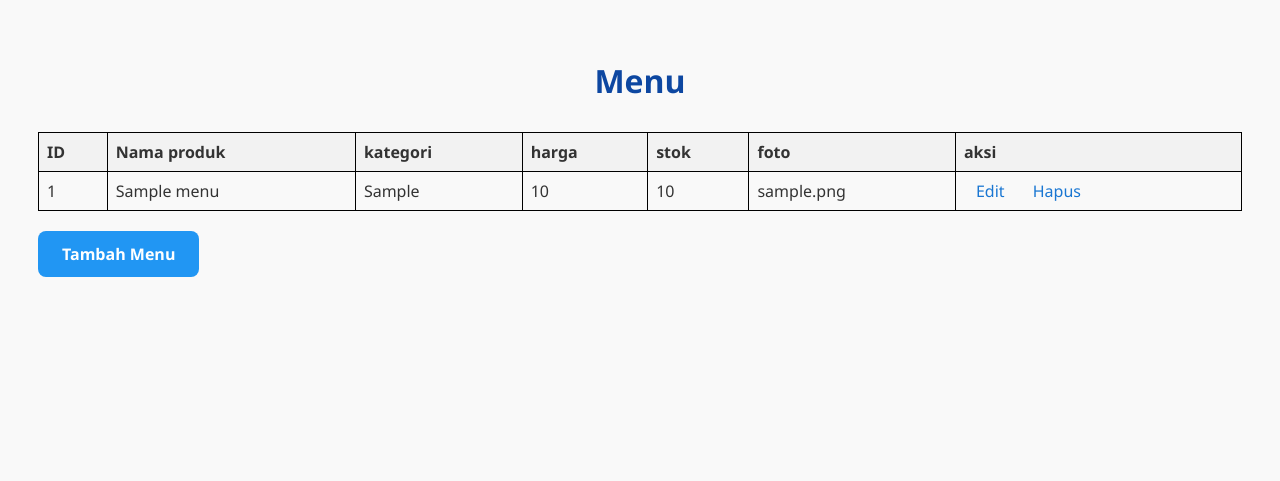
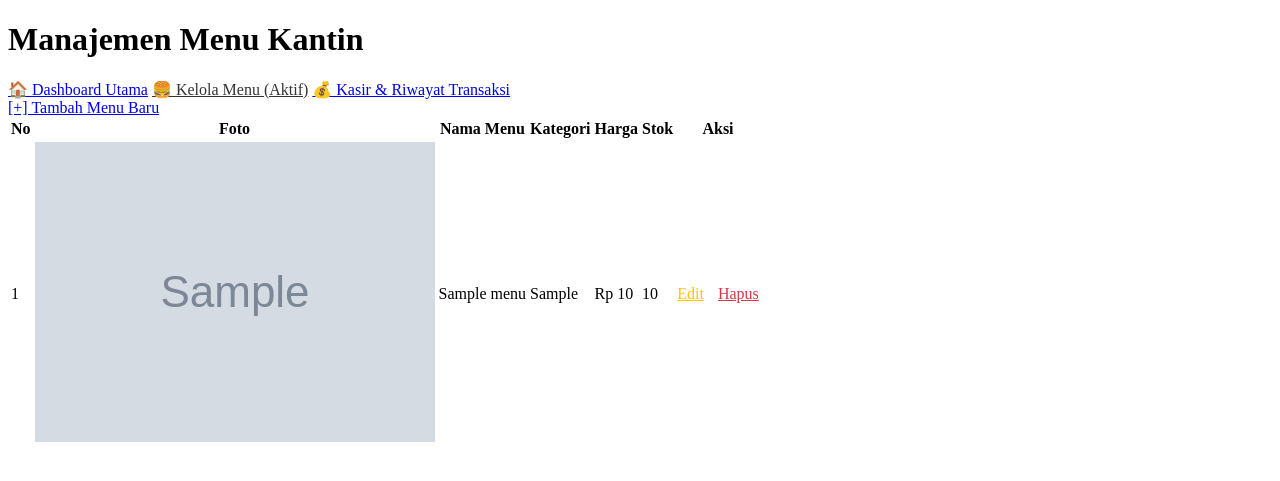
Before and after one commit to Nuryamin0/Project-Aplikasi-Kantin-sekolah, a PHP site: page /menu/index.php in a window 1280 px wide. Shown: the top 481 px of the page. Run offline with PHP 8.4, Linux system fonts and the light colour scheme; tables that the repository leaves empty or names only in its code hold one stand-in row (values such as "Sample post"); grey boxes marked "Sample" are stand-in pictures.

Commit message:
menambahkan transaksi

```diff
--- a/menu/hapus.php
+++ b/menu/hapus.php
@@ -1,5 +1,5 @@
 <?php
-include"../config/koneksi.php";
+include "../config/koneksi.php";
 
 /** @var mysqli $koneksi */
 
--- a/menu/index.php
+++ b/menu/index.php
@@ -1,11 +1,10 @@
 <?php
-include"../config/koneksi.php";
+include "../config/koneksi.php";
 
 /** @var mysqli $koneksi */
 
-$query = "SELECT * FROM menu";
+$query = "SELECT * FROM menu ORDER BY id_menu DESC";
 $hasil = mysqli_query($koneksi, $query);
-$data = mysqli_fetch_all($hasil, MYSQLI_ASSOC);
 ?>
 
 <!DOCTYPE html>
@@ -13,104 +12,63 @@ $data = mysqli_fetch_all($hasil, MYSQLI_ASSOC);
 <head>
     <meta charset="UTF-8">
     <meta name="viewport" content="width=device-width, initial-scale=1.0">
-    <title>Document</title>
-    <style>
-        body {
-    padding: 30px;
-    font-family: "Segoe UI", Tahoma, Geneva, Verdana, sans-serif;
-    background-color: #f9f9f9;
-    color: #333;
-}
-
-h1 {
-    color: #0d47a1;
-    text-align: center;
-    margin-bottom: 30px;
-    font-size: 2em;
-}
-
-a {
-    text-decoration: none;
-    color: #1976d2;
-    padding: 6px 12px;
-    border-radius: 6px;
-    transition: background-color 0.2s;
-}
-
-a:hover {
-    background-color: #e3f2fd;
-    color: #1565c0;
-}
-
-
-        table {
-            width: 100%;
-            border-collapse: collapse;
-        }
-        th, td {
-            border: 1px solid black;
-            padding: 8px;
-            text-align: left;
-        }
-        th {
-            background-color: #f2f2f2;
-        }
-
-        .btn-zoom {
-    display: inline-block;
-    padding: 12px 24px;
-    background-color: #2196f3;
-    color: white;
-    border-radius: 8px;
-    font-weight: bold;
-    text-align: center;
-    margin-top: 20px;
-    transition: transform 0.2s ease;
-}
-
-.btn-zoom:hover {
-    transform: scale(1.1);  /* sedikit membesar saat diklik */
-}
-
-tbody {
-    color: #333;
-
-}
-    </style>
+    <title>Kantin Sekolah - Daftar Menu</title>
 </head>
 <body>
-    <h1>Menu</h1>
+
+    <h1>Manajemen Menu Kantin</h1>
+    <div class="navigasi">
+        <a href="../index.php">🏠 Dashboard Utama</a>
+        <a href="index.php" style="color: #333; cursor: default;">🍔 Kelola Menu (Aktif)</a>
+        <a href="../transaksi/index.php">💰 Kasir & Riwayat Transaksi</a>
+    </div>
+
+    <a href="tambah.php" class="btn-tambah">[+] Tambah Menu Baru</a>
+
     <table>
         <thead>
             <tr>
-                <th>ID</th>
-                <th>Nama produk</th>
-                <th>kategori</th>
-                <th>harga</th>
-                <th>stok</th>
-                <th>foto</th>
-                <th>aksi</th>
+                <th>No</th>
+                <th>Foto</th>
+                <th>Nama Menu</th>
+                <th>Kategori</th>
+                <th>Harga</th>
+                <th>Stok</th>
+                <th>Aksi</th>
             </tr>
         </thead>
         <tbody>
-            <?php foreach ($data as $menu):?>
+            <?php
+            $no = 1;
+            while ($data = mysqli_fetch_assoc($hasil)) {
+            ?>
             <tr>
-                <td><?php echo $menu['id_menu']; ?></td>
-                <td><?php echo $menu['nama_produk']; ?></td>
-                <td><?php echo $menu['kategori']; ?></td>
-                <td><?php echo $menu['harga'];?></td>
-                <td><?php echo $menu['stok'];?></td>
-                <td><?php echo $menu['foto'];?></td>
+                <td><?php echo $no++; ?></td>
                 <td>
-                    <a href="edit.php?id_menu=<?php echo $menu['id_menu']; ?>">Edit</a>
-                    <a href="javascript:void(0)" onclick="deleteData(<?php echo $menu['id_menu']; ?>)">Hapus</a>
+                    <?php if (!empty($data['foto'])): ?>
+                        <img src="../assets/uploads/<?php echo $data['foto']; ?>" alt="Foto Menu">
+                    <?php else: ?>
+                        <span style="color: #999; font-style: italic;">Tidak ada foto</span>
+                    <?php endif; ?>
+                </td>
+                <td><?php echo $data['nama_menu']; ?></td>
+                <td><?php echo $data['kategori']; ?></td>
+                <td>Rp <?php echo number_format($data['harga'], 0, ',', '.'); ?></td>
+                <td><?php echo $data['stok']; ?></td>
+                <td>
+                    <a href="edit.php?id=<?php echo $data['id_menu']; ?>" style="color: #ffc107; margin-right: 10px;">Edit</a>
+                    <a href="hapus.php?id=<?php echo $data['id_menu']; ?>" style="color: #dc3545;" onclick="return confirm('Apakah Anda yakin ingin menghapus menu ini?')">Hapus</a>
                 </td>
             </tr>
-            <?php endforeach; ?>
+            <?php } ?>
+
+            <?php if (mysqli_num_rows($hasil) == 0): ?>
+            <tr>
+                <td colspan="7" style="text-align: center; font-style: italic;">Belum ada data menu di kantin.</td>
+            </tr>
+            <?php endif; ?>
         </tbody>
     </table>
-    <a href="tambah.php" class="btn-zoom">Tambah Menu</a>
 
-    <script src="../assets/script.js"></script>
 </body>
 </html>
--- a/transaksi/detail.php
+++ b/transaksi/detail.php
@@ -1,11 +1,10 @@
 <?php
-require_once __DIR__ . "/../config/koneksi.php";
+include "../config/koneksi.php";
 
 /** @var mysqli $koneksi */
 
 $id_transaksi = $_GET['id'];
 
-// Query JOIN menggabungkan detail, transaksi induk, dan nama menu asli
 $query = "SELECT d.*, t.kode_transaksi, t.nama_pembeli, m.nama_menu, m.harga
           FROM detail_transaksi d
           INNER JOIN transaksi t ON d.id_transaksi = t.id_transaksi
--- a/transaksi/index.php
+++ b/transaksi/index.php
@@ -1,5 +1,5 @@
 <?php
-require_once __DIR__ . "/../config/koneksi.php";
+include "../config/koneksi.php";
 
 /** @var mysqli $koneksi */
 
```
Also changed, not shown: transaksi/tambah.php (+39 -20 lines).
